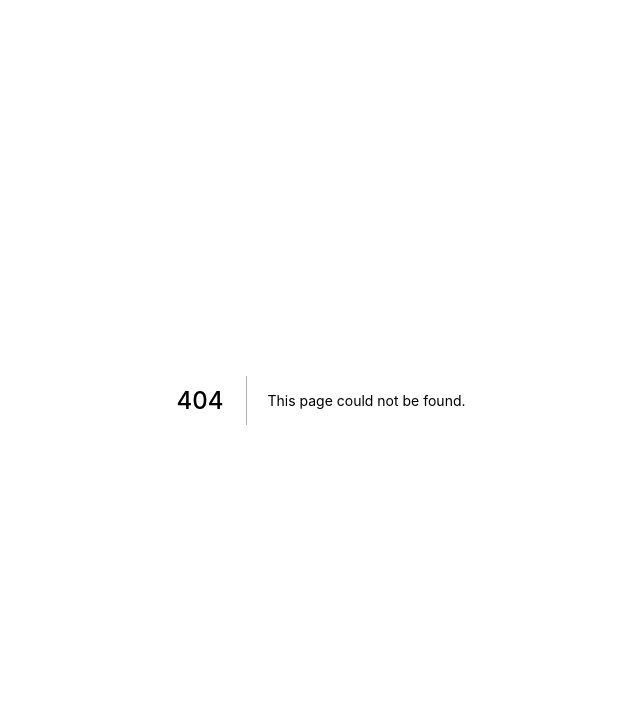
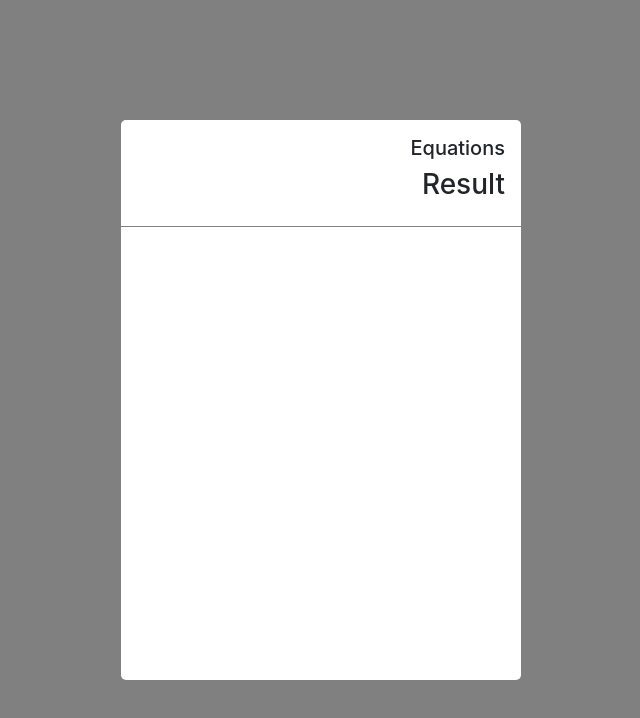
Before and after one commit to kjohn01/daily-react-ui-challenge, a Next.js app: page /CalculatorPage in a window 1280 px wide. Before the commit this address had no page. Shown: the top 718 px of the page, without its empty margins (319-959 px from the left). Built offline with nearby package versions, Linux system fonts and the light colour scheme.

Commit message:
layout & style fix

```diff
--- /dev/null
+++ b/pages/CalculatorPage.js
@@ -0,0 +1,17 @@
+import Link from 'next/link';
+import Calculator from './components/Calculator/Calculator';
+import styles from './calculatorPage.module.scss';
+
+const CalculatorPage = () => {
+    return (
+        <div className={styles.root}>
+          <button className="d-none">
+            <Link href="/">
+              <a className="text-green">Back to home</a>
+            </Link>
+          </button>
+          <Calculator />
+        </div>
+    )
+}
+export default CalculatorPage;
--- /dev/null
+++ b/pages/calculatorPage.module.scss
@@ -0,0 +1,6 @@
+@import '../styles/globals.scss';
+
+.root {
+    @include page;
+    background-color: gray;
+}
--- /dev/null
+++ b/pages/components/Calculator/Calculator.jsx
@@ -0,0 +1,22 @@
+import React from 'react';
+import styles from './calculator.module.scss';
+import DigitButton from './DigitButton';
+
+export default function Calculator() {
+  return (
+    <main className={styles.main}>
+        <div className={styles.display}>
+            <h5>Equations</h5>
+            <h3>Result</h3>
+        </div>
+        <div className={styles.buttons}>
+            <div className={styles.digits}>
+
+            </div>
+            <div className={styles.operands}>
+
+            </div>
+        </div>
+    </main>
+  );
+}
--- /dev/null
+++ b/pages/components/Calculator/DigitButton.jsx
@@ -0,0 +1,10 @@
+import React from 'react';
+import { Button } from 'react-bootstrap';
+
+export default function DigitButton(value, className, onClick) {
+  return (
+    <Button className={className} onClick={() => onClick(value)}>
+      {value}
+    </Button>
+  );
+}
--- /dev/null
+++ b/pages/components/Calculator/calculator.module.scss
@@ -0,0 +1,21 @@
+@import "../../../styles/globals.scss";
+
+.main{
+    width: 25rem;
+    height: 35rem;
+    background-color: white;
+    border-radius: 5px;
+}
+
+.display {
+    padding: 1rem;
+    text-align: right;
+    border-bottom: 1px solid grey;
+}
+
+.digits {
+    display: grid;
+    button {
+        display: inline-grid;
+    }
+}
--- a/pages/components/HomePage/home.module.scss
+++ b/pages/components/HomePage/home.module.scss
@@ -1,8 +1,7 @@
 @import "../../../styles/globals.scss";
 
 .main {
-  min-height: 100vh;
-  display: flex;
+  @include page;
   flex-direction: column;
   justify-content: space-between;
 }
@@ -36,6 +35,7 @@
 }
 
 .footer {
+  width: 100%;
   display: flex;
   justify-content: center;
   padding: 0.5rem;
--- a/pages/components/MediaCard/MediaCard.jsx
+++ b/pages/components/MediaCard/MediaCard.jsx
@@ -6,7 +6,7 @@ export default function MediaCard({ title, description, img }) {
   return (
     <Card className={styles.card}>
       <Card.Img variant="top" src={img} />
-      <Card.Body>
+      <Card.Body className={styles.text}>
         <Card.Title>{title}</Card.Title>
         <Card.Text>{description}</Card.Text>
       </Card.Body>
--- a/styles/_mixins.scss
+++ b/styles/_mixins.scss
@@ -3,3 +3,12 @@
       @content;
     }
 }
+
+@mixin page {
+  min-height: 100vh;
+  min-width: 100vw;
+  display: flex;
+  justify-content: center;
+  align-items: center;
+  background-color: white;
+}
--- a/styles/globals.scss
+++ b/styles/globals.scss
@@ -1,2 +1,2 @@
 @import "mixins";
-$color-primary: blueviolet;
+$color-primary: #0070f3;
```
Also changed, not shown: pages/components/Calculator/Button.jsx (added, +10 -0 lines), pages/components/HomePage/Home.jsx (+11 -1 lines), pages/components/MediaCard/mediaCard.module.scss (+8 -2 lines).
